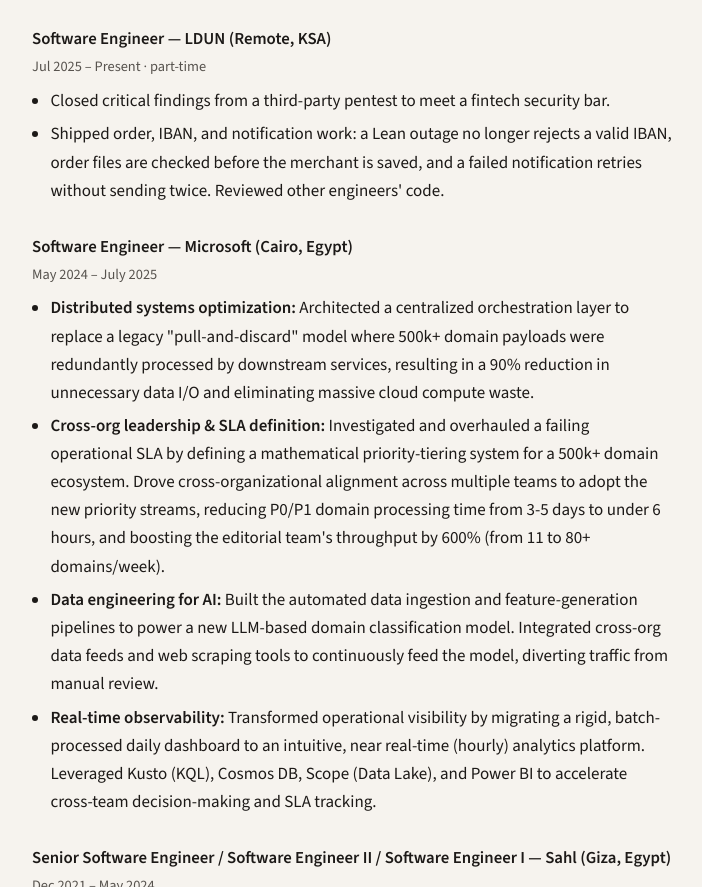
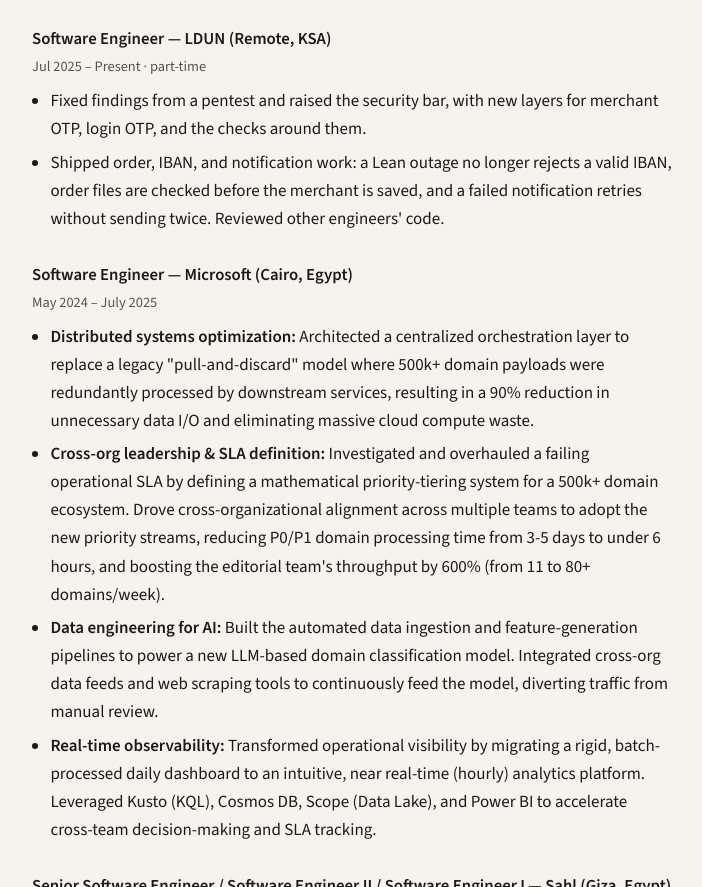
Before and after one commit to YahiaAbusaif/YahiaAbusaif.github.io, an Astro site: page / in a window 1280 px wide. Shown: the part 2026-2913 px from the top of the page, without its empty margins (288-990 px from the left). Built offline with nearby package versions, Linux system fonts and the light colour scheme; Astro itself is replaced by a stand-in of ours.

Commit message:
Describe the LDUN pentest work as security layers, not a findings list.

```diff
--- a/src/pages/index.astro
+++ b/src/pages/index.astro
@@ -109,7 +109,7 @@
       <h3>Software Engineer — LDUN (Remote, KSA)</h3>
       <p class="when">Jul 2025 – Present · part-time</p>
       <ul>
-        <li>Closed critical findings from a third-party pentest to meet a fintech security bar.</li>
+        <li>Fixed findings from a pentest and raised the security bar, with new layers for merchant OTP, login OTP, and the checks around them.</li>
         <li>
           Shipped order, IBAN, and notification work: a Lean outage no longer rejects a valid
           IBAN, order files are checked before the merchant is saved, and a failed notification
```
